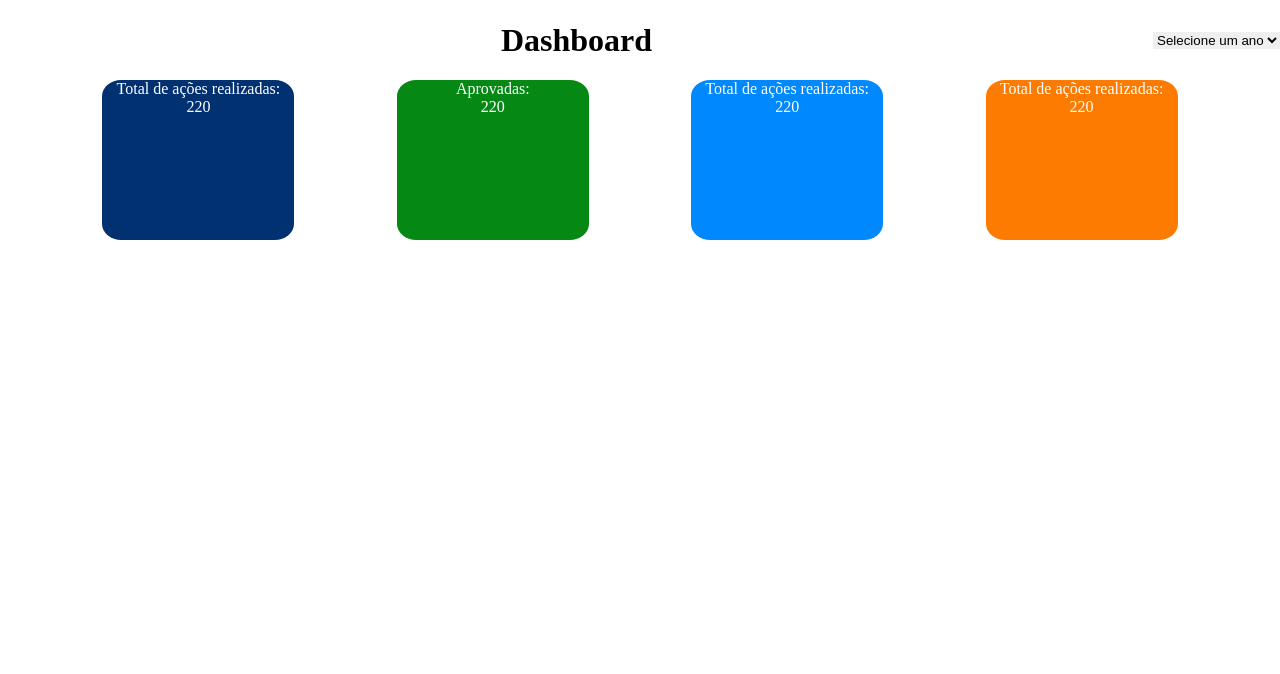
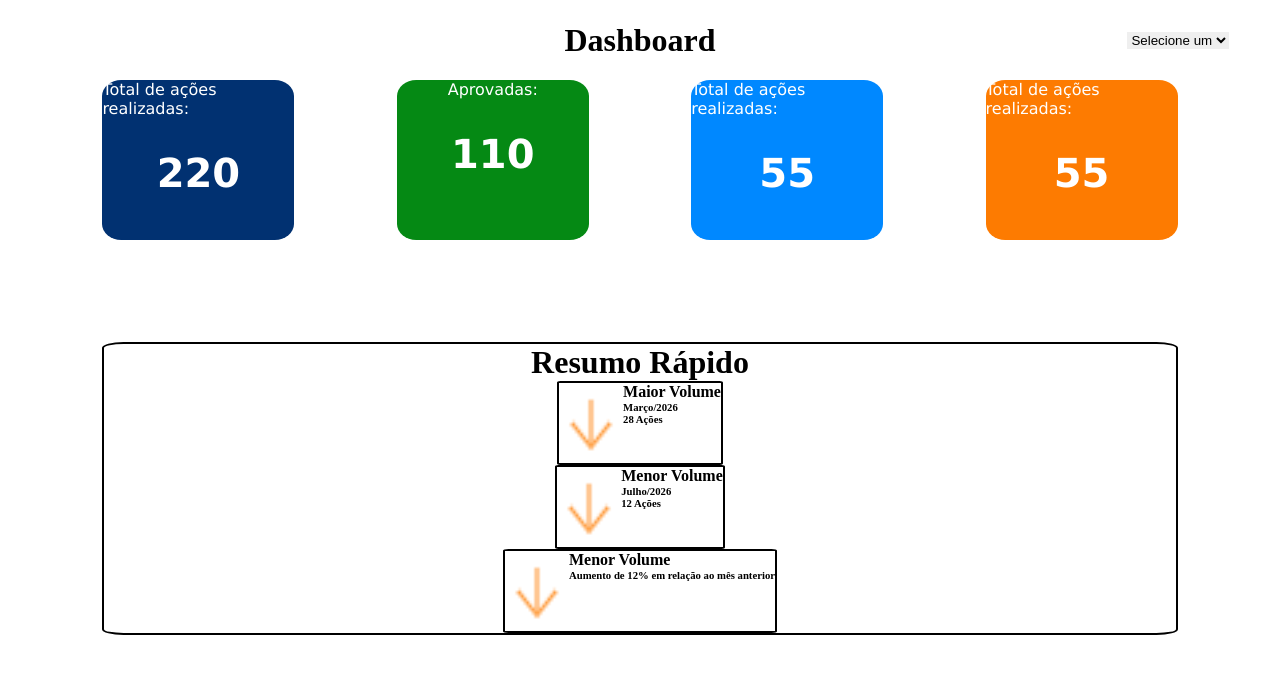
Before and after one commit to turma61senacc-netizen/Embrapa-61, a plain HTML site: page view/pages/administrador/tela_inicial_adm.html in a window 1280 px wide. Drawn offline with Linux system fonts and the light colour scheme.

Commit message:
Falta estilização e um grafico

```diff
--- a/public/css/tempadm.css
+++ b/public/css/tempadm.css
@@ -4,6 +4,11 @@
     padding: 0;
     margin:0;
 }
+
+p{
+    font-family: 'Verdana', sans-serif;
+}
+
 
 body {
     height: 100vh;
@@ -12,20 +17,26 @@ body {
 }
 
 .container1{
-    display: flex;
-    /* justify-content: flex-end; */
+    display: grid;
+    grid-template-columns: 1fr auto 1fr;
     align-items: center;
     width: 100vw;
     height: 10vh;
-
-
 }
 .txt_dash{
-    margin-left: auto;
+    grid-column: 2;
+    text-align: center;
 }
+.te{
+   grid-column: 3;
+   justify-self: end;
+   margin-right: clamp(16px, 2vw, 32px);
+}
+.dropdown_ano{
 
-.dropdown_ano{
-    margin-left: auto;
+    width: 80%;
+    height: 60%;
+    margin-right: 2%;
 }
 
 .container-cards{
@@ -43,6 +54,10 @@ body {
     width: 15%;
     border-radius: 10%;
     justify-items: center;
+    display: flex;
+    flex-direction: column;
+    align-items: center;
+    gap: 20%;
 }
 
 .card-acoes-aprovadas{
@@ -51,6 +66,10 @@ body {
     width: 15%;
     border-radius: 10%;
     justify-items: center;
+    display: flex;
+    flex-direction: column;
+    align-items: center;
+    gap: 20%;
 }
 
 .card-acoes-em-analise{
@@ -59,6 +78,10 @@ body {
     width: 15%;
     border-radius: 10%;
     justify-items: center;
+    display: flex;
+    flex-direction: column;
+    align-items: center;
+    gap: 20%;
 }
 
 .card-acoes-negadas{
@@ -67,4 +90,33 @@ body {
     width: 15%;
     border-radius: 10%;
     justify-items: center;
+    display: flex;
+    flex-direction: column;
+    align-items: center;
+    gap: 20%;
 }
+
+.txt_numero{
+    font-size: 2.5rem;
+    font-weight: bold;
+}
+.img_resumo{
+    width: 5vw;
+    height: 10vh;
+}
+
+.container-resumo{
+    display: flex;
+    flex-direction: column;
+    align-items: center;
+    margin: 8%;
+    border: 2px solid #000000;
+    border-radius: 2%;
+}
+.container-resumos{
+    display: flex;
+    flex-direction: row;
+    border: 2px solid #000000;
+    border-radius: 2%;
+
+}
--- a/view/pages/administrador/tela_inicial_adm.html
+++ b/view/pages/administrador/tela_inicial_adm.html
@@ -11,34 +11,75 @@
         <div class="container1">
             <h1 class="txt_dash">Dashboard</h1>
             <!-- FAZER CONEXÃO COM O BANCO  -->
-            <select class="dropdown_ano" name="selecao_ano" id="selecao_ano">
-                <option value="">Selecione um ano</option>
-                <option value="">PLACEHOUDER</option>
-                <option value="">PLACEHOUDER</option>
+            <div class="te">
+                <select class="dropdown_ano" name="selecao_ano" id="selecao_ano">
+                    <option value="">Selecione um ano</option>
+                    <option value="">PLACEHOUDER</option>
+                    <option value="">PLACEHOUDER</option>
 
-            </select>
+                </select>
+            </div>
         </div>
         <div class="container-cards">
             <div class="card-acoes-realiazadas">
                 <p>Total de ações realizadas:</p>
-                <p>220</p>
+                <p class="txt_numero">220</p>
             </div>
 
             <div class="card-acoes-aprovadas">
                 <p>Aprovadas:</p>
-                <p>220</p>
+                <p class="txt_numero">110</p>
             </div>
 
             <div class="card-acoes-em-analise">
                 <p>Total de ações realizadas:</p>
-                <p>220</p>
+                <p class="txt_numero">55</p>
             </div>
 
             <div class="card-acoes-negadas">
                 <p>Total de ações realizadas:</p>
-                <p>220</p>
+                <p class="txt_numero">55</p>
             </div>
 
+
+        </div>
+
+        <!-- <div>
+            <div class="container-grafico">
+                <div class="grafico">
+                    <canvas id="grafico"></canvas>
+                </div>
+            </div>
+
+        </div> -->
+        <div class="container-resumo">
+            <h1>Resumo Rápido</h1>
+
+            <div class="container-resumos">
+                <img class="img_resumo" src="../../../public/imagens/seta_baixo.png" alt="Resumo" >
+                <div>
+                    <h4>Maior Volume</h4>
+                    <h6>Março/2026</h6>
+                    <h6>28 Ações</h6>
+                </div>
+            </div>
+
+            <div class="container-resumos">
+                <img class="img_resumo" src="../../../public/imagens/seta_baixo.png" alt="Resumo" >
+                <div>
+                    <h4>Menor Volume</h4>
+                    <h6>Julho/2026</h6>
+                    <h6>12 Ações</h6>
+                </div>
+            </div>
+
+            <div class="container-resumos">
+                <img class="img_resumo" src="../../../public/imagens/seta_baixo.png" alt="Resumo" >
+                <div>
+                    <h4>Menor Volume</h4>
+                    <h6>Aumento de 12% em relação ao mês anterior</h6>
+                </div>
+            </div>
 
         </div>
     </div>
```
